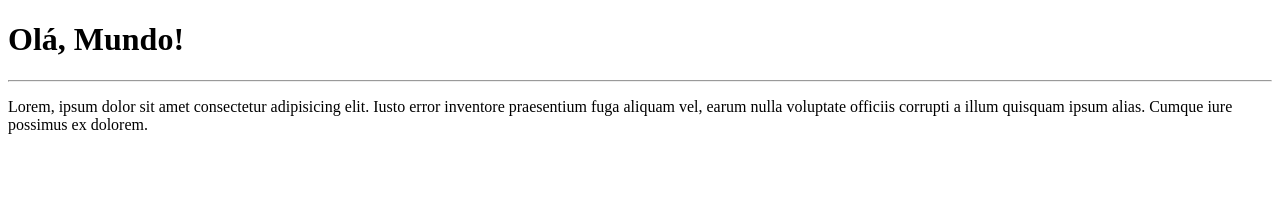
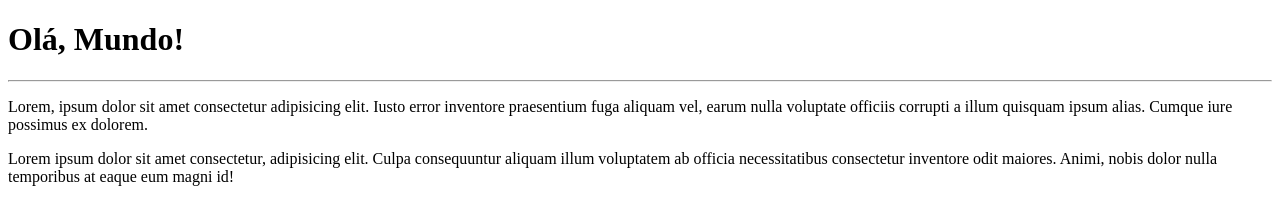
Before and after one commit to Felipe-CBrito/Ola-Mundo, a plain HTML site: page site-exemplo/index.html in a window 1280 px wide. Drawn offline with Linux system fonts and the light colour scheme.

Commit message:
Adição de um parágrafo

```diff
--- a/site-exemplo/index.html
+++ b/site-exemplo/index.html
@@ -10,5 +10,6 @@
     <h1>Olá, Mundo!</h1>
     <hr>
     <p>Lorem, ipsum dolor sit amet consectetur adipisicing elit. Iusto error inventore praesentium fuga aliquam vel, earum nulla voluptate officiis corrupti a illum quisquam ipsum alias. Cumque iure possimus ex dolorem.</p>
+    <p>Lorem ipsum dolor sit amet consectetur, adipisicing elit. Culpa consequuntur aliquam illum voluptatem ab officia necessitatibus consectetur inventore odit maiores. Animi, nobis dolor nulla temporibus at eaque eum magni id!</p>
 </body>
 </html>
```
